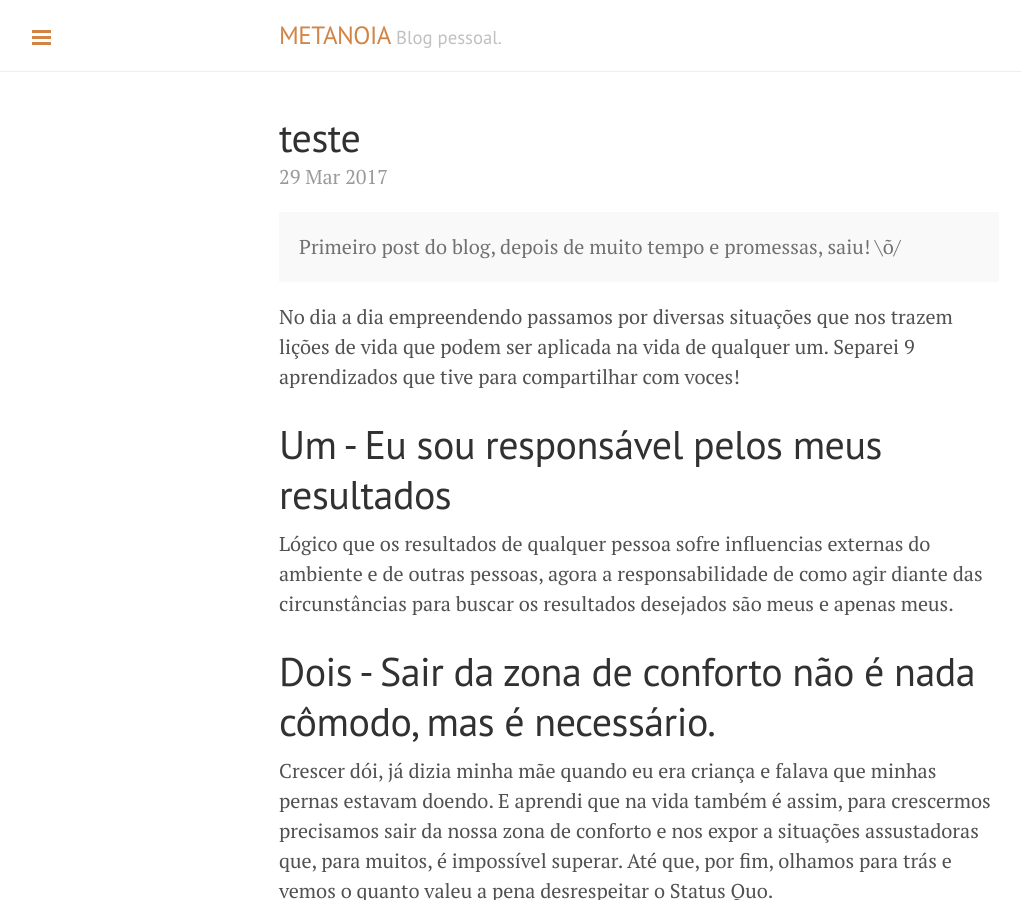
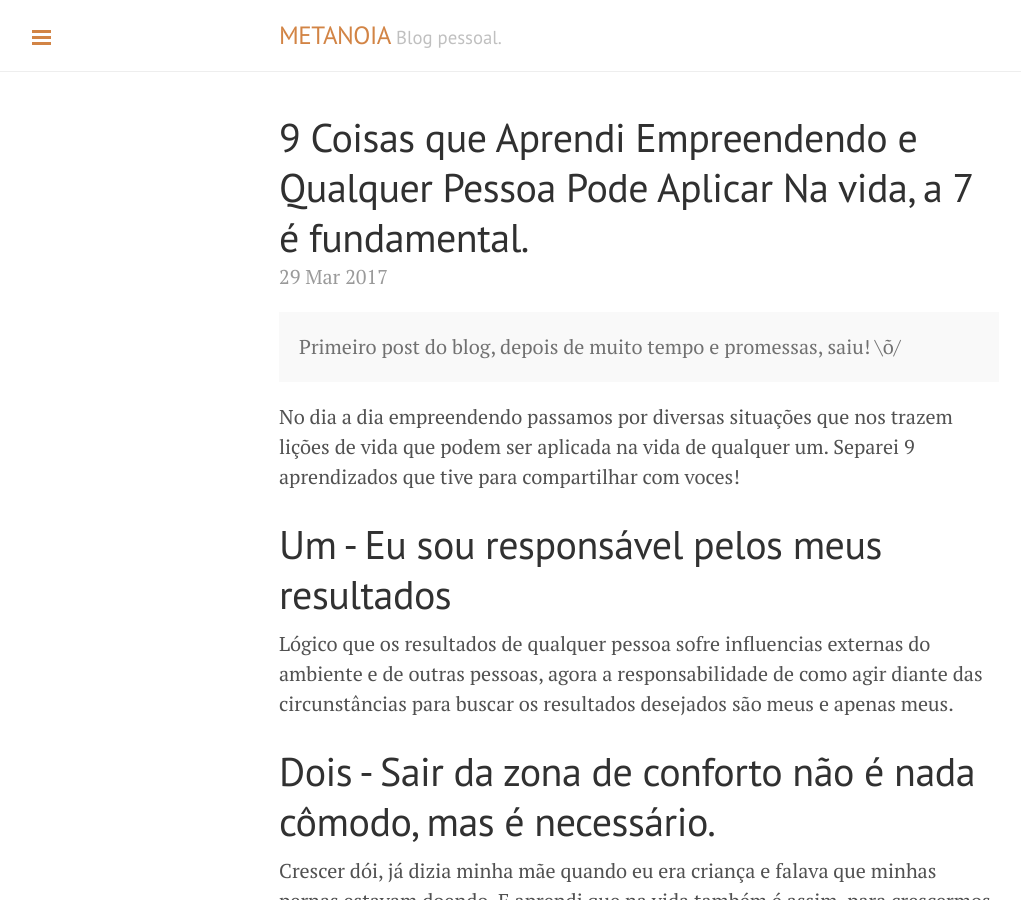
Before and after one commit to metanoia39/metanoia39.github.io, a Jekyll site: the page built from _posts/2017-03-29-7-coisas-que-aprendi-empreendendo.md, in a window 1280 px wide and 900 px high. Shown: the whole window, without its empty margins (1-1022 px from the left). Built offline with Jekyll 4.4.1, drawn with Linux system fonts in a browser that asks for light colours.

Commit message:
Primeiro Post

```diff
--- a/_posts/2017-03-29-7-coisas-que-aprendi-empreendendo.md
+++ b/_posts/2017-03-29-7-coisas-que-aprendi-empreendendo.md
@@ -1,6 +1,9 @@
 ---
+
 layout: post
-title: teste
+
+title: 9 Coisas que Aprendi Empreendendo e Qualquer Pessoa Pode Aplicar Na vida, a 7 é fundamental.
+
 ---
 
 <div class="message">Primeiro post do blog, depois de muito tempo e promessas, saiu! \õ/</div>
```
